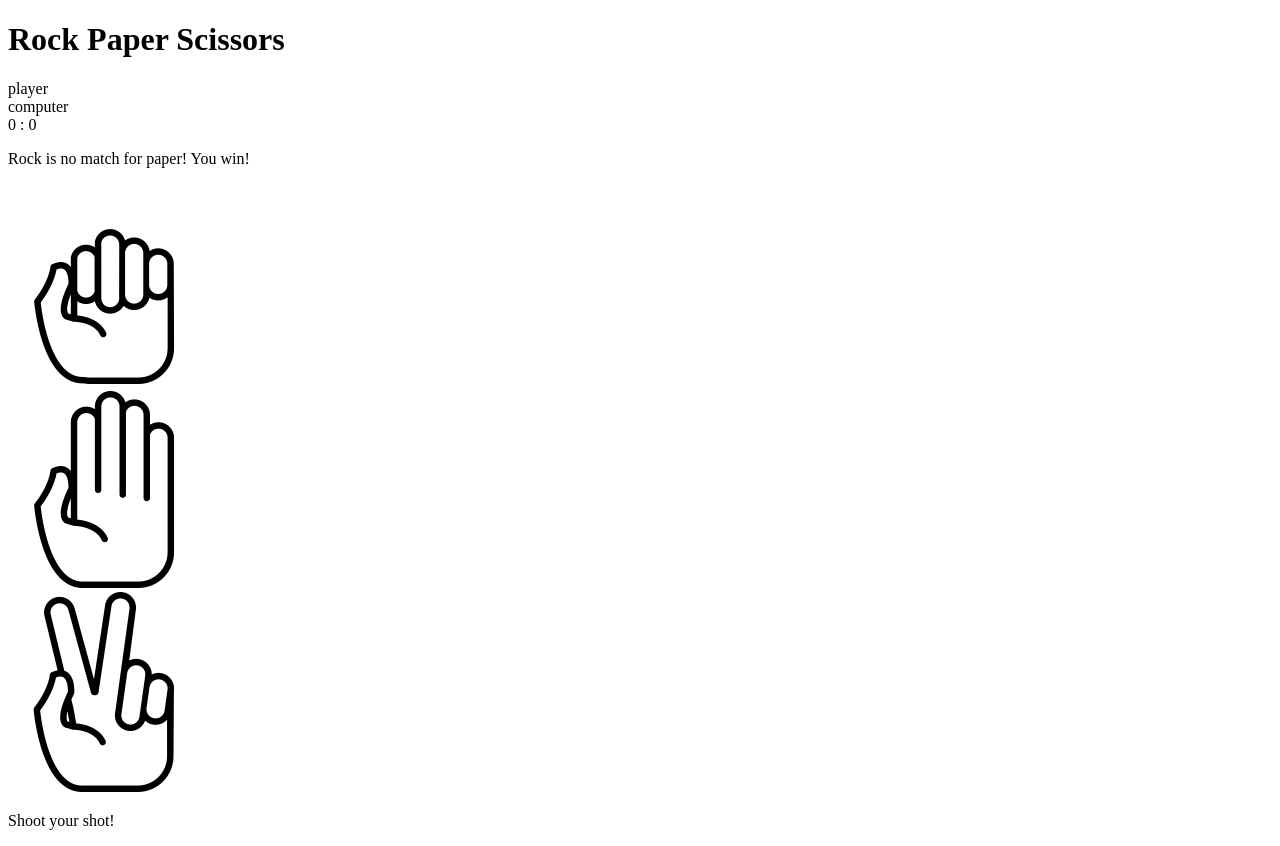
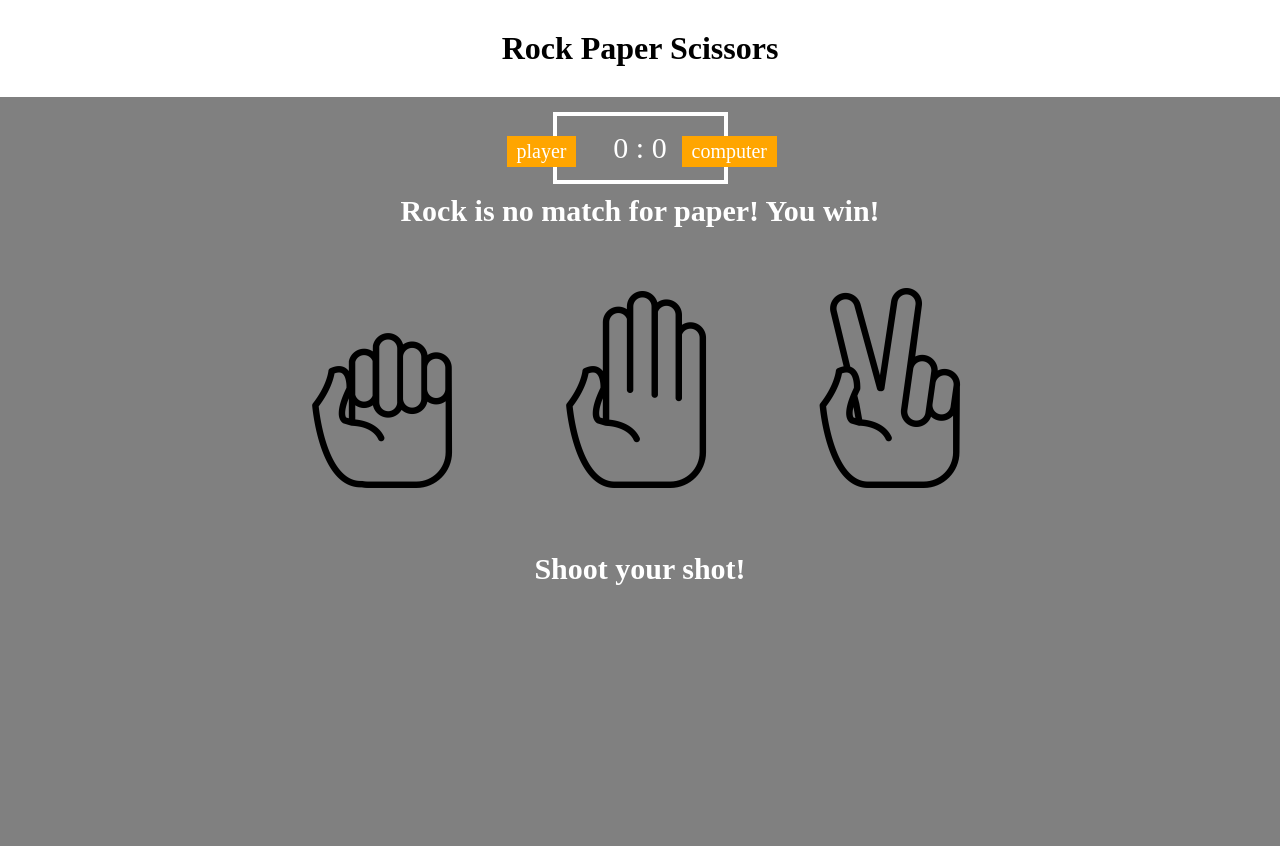
Before and after one commit to Code-Institute-Submissions/Thomashogg21-rock-paper-scissors-V.2, a plain HTML site: page index.html in a window 1280 px wide. After the commit the page ends 800 px from the top, so only its background shows below. Drawn offline with Linux system fonts and the light colour scheme.

Commit message:
Add css styling to html

```diff
--- a/assets/css/style.css
+++ b/assets/css/style.css
@@ -0,0 +1,88 @@
+* {
+    margin: 0;
+    padding: auto;
+    box-sizing: border-box;
+ }
+
+ body {
+     background-color: gray;
+ }
+
+ header {
+     background: white;
+     padding: 30px;
+ }
+
+ header > h1 {
+     color: black;
+     text-align: center;
+     font-family: 'Times New Roman', sans-serif;
+ }
+
+ .score-board {
+     margin: auto;
+     margin-top: 15px;
+     border: 4px solid white;
+     width: 175px;
+     color: white;
+     font-size: 30px;
+     text-align: center;
+     padding: 15px 25px;
+     font-family: 'Times New Roman', sans-serif;
+     position: relative;
+ }
+
+ .badge {
+     background: orange;
+     font-size: 20px;
+     padding: 4px 10px;
+     font-family: 'Times New Roman', sans-serif;
+ }
+
+ #player-label {
+     position: absolute;
+     top: 20px;
+     left: -50px;
+ }
+
+ #computer-label {
+     position: absolute;
+     top: 20px;
+     left: 125px;
+ }
+
+ .answer {
+     color: white;
+     font-size: 35px;
+     padding-top: 10px;
+ }
+
+ .answer > p {
+     text-align: center;
+     font-weight: bold;
+     font-family: 'Times New Roman', sans-serif;
+ }
+
+ .options {
+     margin: 50px 0;
+     text-align: center;
+ }
+
+ .option {
+     display: inline-block;
+     margin: 0 15px;
+     padding: 10px;
+ }
+
+ p {
+     text-align: center;
+     font-size: 30px;
+     color: white;
+     font-weight: bold;
+     font-family: 'Times New Roman', sans-serif;
+ }
+
+ .option:hover {
+     cursor: pointer;
+     background: darkgrey;
+ }
--- a/index.html
+++ b/index.html
@@ -23,13 +23,13 @@
     </div>
 
     <div class="options">
-        <div class="option" id="rock">
+        <div class="option" id="r">
             <img src="assets/images/rock.png" alt="rock">
         </div>
-        <div class="option" id="paper">
+        <div class="option" id="p">
             <img src="assets/images/paper.png" alt="paper">
         </div>
-        <div class="option" id="scissors">
+        <div class="option" id="s">
             <img src="assets/images/scissors.png" alt="scissors">
         </div>
     </div>
```
